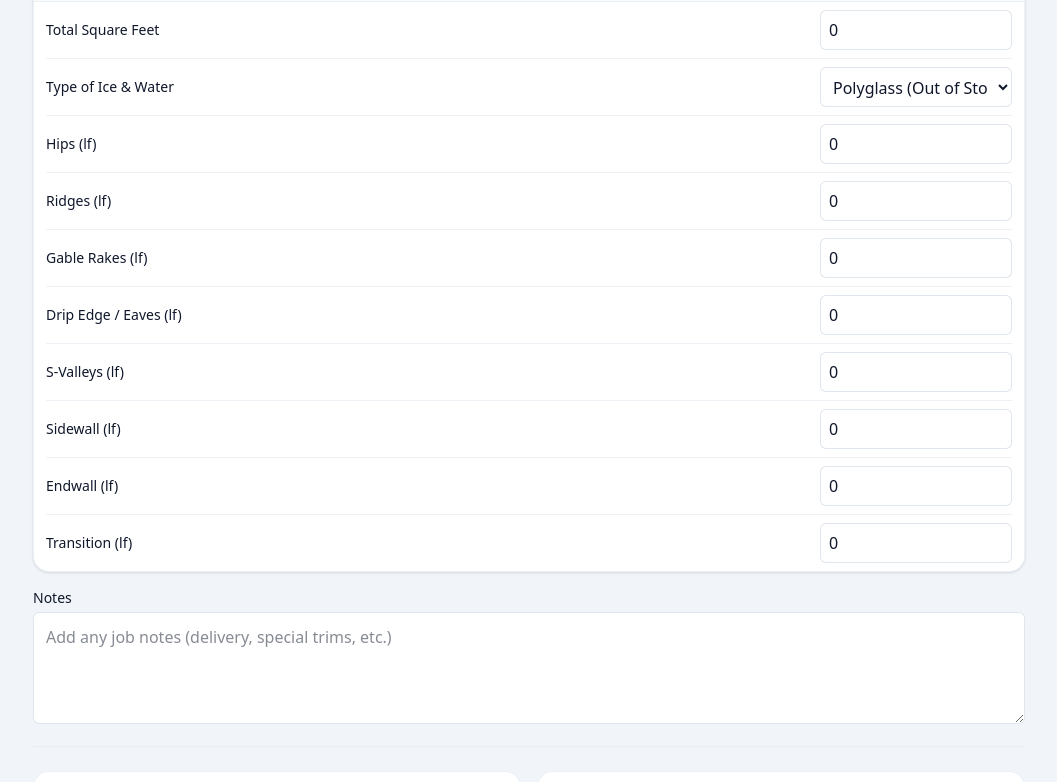
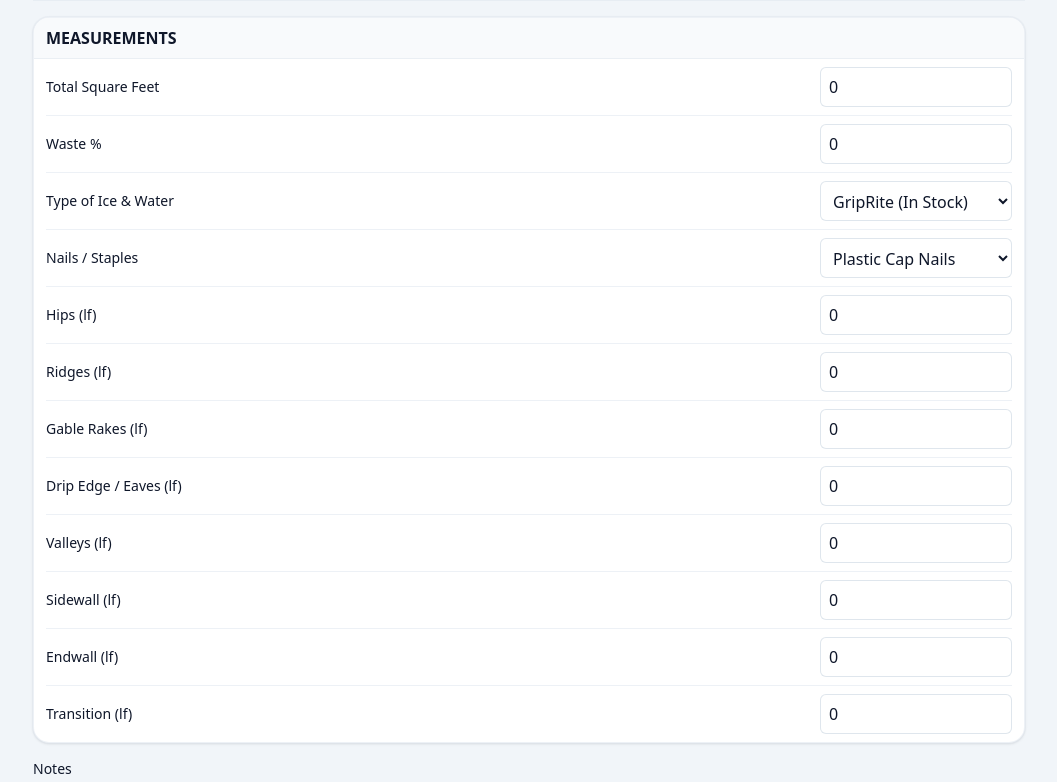
Before and after one commit to dencsjr/roof-quote, a React (Vite) app: page / in a window 1280 px wide. Shown: the part 391-1173 px from the top of the page, without its empty margins (111-1168 px from the left). Built offline with nearby package versions, Linux system fonts and the light colour scheme.

Commit message:
major updates to many inputs and items

```diff
--- a/src/App.jsx
+++ b/src/App.jsx
@@ -6,7 +6,7 @@ import * as JSPDFNS from "jspdf";
 const JsPDF = JSPDFNS.jsPDF || JSPDFNS.default || JSPDFNS;
 
 // --- App Version ---
-const APP_VERSION = "1.1.3"; // fixed JSX closing, removed stray placeholders, stable preview/export
+const APP_VERSION = "1.1.3"; // stable export/preview
 
 // --- Logo asset ---
 // Place your logo at /public/icons/icon-512.png so it serves from /icons/icon-512.png
@@ -39,8 +39,8 @@ const PRICES = {
   panelLF: { "26": 2.5, "24": 3.5 },
   trim24: { hip: 39.08, ridge: 39.08, gable: 28.76, drip: 25.87, svalley: 69.01, sidewall: 31.63, endwall: 37.38, transition: 43.14 },
   trim26: { hip: 24.02, ridge: 24.02, gable: 23.98, drip: 21.68, svalley: 66.26, sidewall: 23.85, endwall: 29.63, transition: 29.63 },
-  z: { "24": 9.96, "26": 9.74 }, // 10' each, NO extra piece
-  zPerf: { "24": 27.41, "26": 26.43 }, // 10' each, NO extra piece
+  z: { "24": 9.96, "26": 9.74 }, // 10' each
+  zPerf: { "24": 27.41, "26": 26.43 }, // 10' each
   iws: {
     standard: { label: "Polyglass", price: 64.29, coverSqft: 185, stock: "Out of Stock" },
     butyl: { label: "GripRite", price: 129.60, coverSqft: 185, stock: "In Stock" },
@@ -48,14 +48,21 @@ const PRICES = {
   clips: { pricePerBox: 246.17, piecesPerBox: 1000, lfPerPiece: 2 }, // 1 piece per 2 lf panels
   screws: { pricePerBag: 18.91, piecesPerBag: 250, lfPerPiece: 1 }, // 1 screw per lf panels
   staples: { pricePerBox: 48.79, sqftPerBox: 1500 },
+  butylRoll: { label: 'butyl roll', price: 5.20 },
+  plasticCapPail: { label: 'Plastic Cap Pail', price: 18.84 }
 };
 
 export default function MetalRoofQuoteApp() {
   // Header fields
   const [customer, setCustomer] = useState("");
   const [po, setPo] = useState("");
-  const [iwsChoice, setIwsChoice] = useState("standard"); // standard | butyl
+  const [iwsChoice, setIwsChoice] = useState("butyl"); // standard | butyl (GripRite default)
+  const [fastenerChoice, setFastenerChoice] = useState("Plastic Cap Nails");
   const [notes, setNotes] = useState("");
+
+  // Roof style selection
+  const STYLE_OPTIONS = ['1.5" Mechanical Standing Seam', '1.5" Lock Seam', '1" Snap Lock'];
+  const [style, setStyle] = useState(STYLE_OPTIONS[0]);
 
   // Precompute a DataURL of the logo for embedding into the PDF (jsPDF needs a data URL for reliability)
   const [pdfLogoDataUrl, setPdfLogoDataUrl] = useState(null);
@@ -98,6 +105,7 @@ export default function MetalRoofQuoteApp() {
   // Measurements
   const [inputs, setInputs] = useState({
     sqft: 0,
+    wastePct: 0,
     hips: 0,
     ridges: 0,
     gables: 0,
@@ -111,8 +119,10 @@ export default function MetalRoofQuoteApp() {
 
   // Core calculator for a given gauge
   const calcForGauge = (gauge) => {
-    const panelLF = inputs.sqft / PANEL_SQFT_PER_LF; // do not round; keep raw for clips/screws
-    const panelCost = panelLF * PRICES.panelLF[gauge];
+    const wasteFactor = 1 + (toNum(inputs.wastePct) / 100);
+    const effSqft = inputs.sqft * wasteFactor;
+    const panelLF = effSqft / PANEL_SQFT_PER_LF; // do not round; keep raw for clips/screws
+    const panelCost = panelLF * (PRICES.panelLF[gauge] ?? 0);
 
     const trimPrices = gauge === "24" ? PRICES.trim24 : PRICES.trim26;
     const pieces = {
@@ -128,32 +138,55 @@ export default function MetalRoofQuoteApp() {
 
     const trimCost = Object.entries(pieces).reduce((sum, [key, qty]) => sum + qty * (trimPrices[key] ?? 0), 0);
 
-    // Ice & Water (choose one)
-    const iws = PRICES.iws[iwsChoice];
+    // Ice & Water (choose one) — uses raw sqft (waste not applied)
+    const iws = PRICES.iws[iwsChoice] || { label: "Ice & Water", price: 0, coverSqft: 185 };
     const iwsQty = inputs.sqft > 0 ? Math.ceil(inputs.sqft / iws.coverSqft) + 1 : 0; // +1 roll
     const iwsCost = iwsQty * iws.price;
 
-    // Panel clips (1 per 2 LF of panels)
-    const clipPiecesNeeded = panelLF / PRICES.clips.lfPerPiece;
-    const clipBoxes = clipPiecesNeeded > 0 ? Math.ceil(clipPiecesNeeded / PRICES.clips.piecesPerBox) : 0;
+    // Panel clips (not used for 1" Snap Lock)
+    const clipsRequired = style !== '1" Snap Lock';
+    const clipPiecesNeeded = clipsRequired ? panelLF / PRICES.clips.lfPerPiece : 0;
+    const clipBoxes = clipsRequired && clipPiecesNeeded > 0 ? Math.ceil(clipPiecesNeeded / PRICES.clips.piecesPerBox) : 0;
     const clipCost = clipBoxes * PRICES.clips.pricePerBox;
 
     // Pancake screws (1 per LF of panels)
     const screwBags = panelLF > 0 ? Math.ceil(panelLF / PRICES.screws.piecesPerBag) : 0;
     const screwCost = screwBags * PRICES.screws.pricePerBag;
 
-    // Z metals (NO extra piece)
-    const zQty = sticksNoExtra(inputs.hips * 2); // double hips, round up to 10'
-    const zCost = zQty * PRICES.z[gauge];
+    // Z metals: base on double hips, plus 1 piece per each 10' of sidewall, endwall, and transition (rounded up separately). Still no universal "+1".
+    const zExtraFromWalls = sticksNoExtra(inputs.sidewalls) + sticksNoExtra(inputs.endwalls) + sticksNoExtra(inputs.transitions);
+    const zQty = sticksNoExtra(inputs.hips * 2) + zExtraFromWalls; // double hips + extras from walls/transitions
+    const zCost = zQty * (PRICES.z[gauge] ?? 0);
 
     const zPerfQty = sticksNoExtra(inputs.ridges * 2); // double ridge, round up to 10'
-    const zPerfCost = zPerfQty * PRICES.zPerf[gauge];
+    const zPerfCost = zPerfQty * (PRICES.zPerf[gauge] ?? 0);
 
-    // Staples
-    const stapleBoxes = inputs.sqft > 0 ? Math.ceil(inputs.sqft / PRICES.staples.sqftPerBox) : 0;
-    const stapleCost = stapleBoxes * PRICES.staples.pricePerBox;
+    // Butyl Roll math (qty & cost only)
+    // qty = ceil(((hips + ridges) * 2 + sidewall + endwall + transition) / 50)
+    const totalLfForButyl =
+      (toNum(inputs.hips) + toNum(inputs.ridges)) * 2 +
+      toNum(inputs.sidewalls) + toNum(inputs.endwalls) + toNum(inputs.transitions);
+    const butylRolls = totalLfForButyl > 0 ? Math.ceil(totalLfForButyl / 50) : 0;
+    const butylRollCost = butylRolls * (PRICES.butylRoll?.price || 0);
 
-    const subtotal = panelCost + trimCost + iwsCost + clipCost + screwCost + zCost + zPerfCost + stapleCost;
+    // Staples — uses raw sqft (waste not applied)
+    let stapleBoxes = inputs.sqft > 0 ? Math.ceil(inputs.sqft / PRICES.staples.sqftPerBox) : 0;
+    let stapleCost = stapleBoxes * PRICES.staples.pricePerBox;
+
+    // Plastic Cap Pail — same quantity rule as Staple Pack (uses raw sqft, 1 pail per 1500 sqft)
+    let plasticPails = inputs.sqft > 0 ? Math.ceil(inputs.sqft / PRICES.staples.sqftPerBox) : 0;
+    let plasticPailCost = plasticPails * (PRICES.plasticCapPail?.price || 0);
+
+    // Fastener selection exclusivity
+    if (fastenerChoice === 'Plastic Cap Nails') {
+      // Plastic cap nails selected -> no staple packs
+      stapleBoxes = 0; stapleCost = 0;
+    } else if (fastenerChoice === 'Crossfire Staples') {
+      // Crossfire staples selected -> no plastic cap pails
+      plasticPails = 0; plasticPailCost = 0;
+    }
+
+    const subtotal = panelCost + trimCost + iwsCost + clipCost + screwCost + zCost + zPerfCost + butylRollCost + stapleCost + plasticPailCost;
     const markupAmt = (toNum(markupPct) / 100) * subtotal;
     const taxableBase = subtotal + markupAmt; // tax after markup
     const taxAmt = (toNum(taxPct) / 100) * taxableBase;
@@ -163,28 +196,30 @@ export default function MetalRoofQuoteApp() {
       gauge,
       panelLF,
       lines: [
-        { label: `Panels (${panelLF.toFixed(0)} lf)`, qty: panelLF, unit: "lf", price: PRICES.panelLF[gauge], total: panelCost },
+        { label: `Panels (${panelLF.toFixed(0)} lf)${toNum(inputs.wastePct) > 0 ? ` (w/ ${toNum(inputs.wastePct)}% waste)` : ""}`, qty: panelLF, unit: "lf", price: PRICES.panelLF[gauge] ?? 0, total: panelCost },
         { label: `Hip`, qty: pieces.hip, unit: "10' pcs", price: trimPrices.hip, total: pieces.hip * trimPrices.hip },
         { label: `Ridge`, qty: pieces.ridge, unit: "10' pcs", price: trimPrices.ridge, total: pieces.ridge * trimPrices.ridge },
         { label: `Gable Rake`, qty: pieces.gable, unit: "10' pcs", price: trimPrices.gable, total: pieces.gable * trimPrices.gable },
         { label: `Drip Edge`, qty: pieces.drip, unit: "10' pcs", price: trimPrices.drip, total: pieces.drip * trimPrices.drip },
-        { label: `S-Valley`, qty: pieces.svalley, unit: "10' pcs", price: trimPrices.svalley, total: pieces.svalley * trimPrices.svalley },
+        { label: `Valleys`, qty: pieces.svalley, unit: "10' pcs", price: trimPrices.svalley, total: pieces.svalley * trimPrices.svalley },
         { label: `Sidewall`, qty: pieces.sidewall, unit: "10' pcs", price: trimPrices.sidewall, total: pieces.sidewall * trimPrices.sidewall },
         { label: `Endwall`, qty: pieces.endwall, unit: "10' pcs", price: trimPrices.endwall, total: pieces.endwall * trimPrices.endwall },
         { label: `Transition`, qty: pieces.transition, unit: "10' pcs", price: trimPrices.transition, total: pieces.transition * (trimPrices.transition ?? 0) },
         { label: `${iws.label}`, qty: iwsQty, unit: "rolls", price: iws.price, total: iwsCost },
         { label: `Panel Clips`, qty: clipBoxes, unit: "box", price: PRICES.clips.pricePerBox, total: clipCost },
         { label: `Pancake Screws`, qty: screwBags, unit: "bag", price: PRICES.screws.pricePerBag, total: screwCost },
-        { label: `Z Metal`, qty: zQty, unit: "10' pcs", price: PRICES.z[gauge], total: zCost },
-        { label: `Perforated Z Metal`, qty: zPerfQty, unit: "10' pcs", price: PRICES.zPerf[gauge], total: zPerfCost },
+        { label: `Z Metal`, qty: zQty, unit: "10' pcs", price: PRICES.z[gauge] ?? 0, total: zCost },
+        { label: `Perforated Z Metal`, qty: zPerfQty, unit: "10' pcs", price: PRICES.zPerf[gauge] ?? 0, total: zPerfCost },
+        { label: PRICES.butylRoll.label, qty: butylRolls, unit: "rolls", price: PRICES.butylRoll.price, total: butylRollCost },
         { label: `Staple Pack`, qty: stapleBoxes, unit: "box", price: PRICES.staples.pricePerBox, total: stapleCost },
+        { label: PRICES.plasticCapPail.label, qty: plasticPails, unit: "pail", price: PRICES.plasticCapPail.price, total: plasticPailCost },
       ],
       subtotal, markupAmt, taxableBase, taxAmt, grandTotal,
     };
   };
 
-  const result24 = useMemo(() => calcForGauge("24"), [inputs, iwsChoice, markupPct]);
-  const result26 = useMemo(() => calcForGauge("26"), [inputs, iwsChoice, markupPct]);
+  const result24 = useMemo(() => calcForGauge("24"), [inputs, iwsChoice, markupPct, style, fastenerChoice]);
+  const result26 = useMemo(() => calcForGauge("26"), [inputs, iwsChoice, markupPct, style, fastenerChoice]);
 
   // --- Minimal self-tests (console) ---
   useEffect(() => {
@@ -204,6 +239,9 @@ export default function MetalRoofQuoteApp() {
     // ensure iws labels
     console.assert(PRICES.iws.standard.label === "Polyglass", "iws label Polyglass");
     console.assert(PRICES.iws.butyl.label === "GripRite", "iws label GripRite");
+    // butyl roll sanity checks (display/config only)
+    console.assert(!!PRICES.butylRoll && PRICES.butylRoll.price === 5.20, "butyl roll price present");
+    console.assert(Math.ceil(((10+10)*2 + 0 + 0 + 0) / 50) === 1, "butyl roll qty rounding");
   }, []);
 
   // Build the PDF content once so we can reuse for download or preview
@@ -251,6 +289,8 @@ export default function MetalRoofQuoteApp() {
     // Then Customer and PO
     if (customer) { doc.text(`Customer: ${customer}`, left, headerY); headerY += 14; }
     if (po) { doc.text(`PO: ${po}`, left, headerY); headerY += 14; }
+    // Waste % (applied to panels only)
+    doc.text(`Waste: ${toNum(inputs.wastePct)}% (applied to panels only)`, left, headerY); headerY += 14;
     // Then Notes right under PO
     if (notes && notes.trim()) {
       doc.setFontSize(11); doc.text("Notes:", left, headerY); headerY += 14;
@@ -361,6 +401,12 @@ export default function MetalRoofQuoteApp() {
             <input id="field-po" className="border border-slate-300/60 focus:border-slate-400/50 focus:ring-1 focus:ring-slate-400/30 p-2 rounded-md w-48 h-10 max-w-[60vw] bg-white" placeholder="PO #" value={po} onChange={(e) => setPo(e.target.value)} />
           </div>
           <div className="flex items-center justify-between gap-3 py-2">
+            <label htmlFor="field-style" className="text-sm font-medium whitespace-nowrap">Style</label>
+            <select id="field-style" className="border border-slate-300/60 focus:border-slate-400/50 focus:ring-1 focus:ring-slate-400/30 p-2 rounded-md w-48 h-10 max-w-[60vw] bg-white" value={style} onChange={(e) => setStyle(e.target.value)}>
+              {STYLE_OPTIONS.map((opt) => (<option key={opt} value={opt}>{opt}</option>))}
+            </select>
+          </div>
+          <div className="flex items-center justify-between gap-3 py-2">
             <label htmlFor="field-markup" className="text-sm font-medium whitespace-nowrap">Markup %</label>
             <input id="field-markup" type="number" inputMode="decimal" className="border border-slate-300/60 focus:border-slate-400/50 focus:ring-1 focus:ring-slate-400/30 p-2 rounded-md w-48 h-10 max-w-[60vw] bg-white" value={markupPct} onChange={(e) => setMarkupPct(toNum(e.target.value))} />
           </div>
@@ -378,10 +424,21 @@ export default function MetalRoofQuoteApp() {
             <input id="field-sqft" type="number" inputMode="decimal" className="border border-slate-300/60 focus:border-slate-400/50 focus:ring-1 focus:ring-slate-400/30 p-2 rounded-md w-48 h-10 max-w-[60vw] bg-white" value={inputs.sqft} onChange={(e) => update("sqft", e.target.value)} />
           </div>
           <div className="flex items-center justify-between gap-3 py-2">
+            <label htmlFor="field-waste" className="text-sm font-medium whitespace-nowrap">Waste %</label>
+            <input id="field-waste" type="number" inputMode="decimal" className="border border-slate-300/60 focus:border-slate-400/50 focus:ring-1 focus:ring-slate-400/30 p-2 rounded-md w-48 h-10 max-w-[60vw] bg-white" value={inputs.wastePct} onChange={(e) => update("wastePct", e.target.value)} />
+          </div>
+          <div className="flex items-center justify-between gap-3 py-2">
             <label htmlFor="field-iws" className="text-sm font-medium whitespace-nowrap">Type of Ice & Water</label>
             <select id="field-iws" className="border border-slate-300/60 focus:border-slate-400/50 focus:ring-1 focus:ring-slate-400/30 p-2 rounded-md w-48 h-10 max-w-[60vw] bg-white" value={iwsChoice} onChange={(e) => setIwsChoice(e.target.value)}>
+              <option value="butyl">{`${PRICES.iws.butyl.label} (${PRICES.iws.butyl.stock})`}</option>
               <option value="standard">{`${PRICES.iws.standard.label} (${PRICES.iws.standard.stock})`}</option>
-              <option value="butyl">{`${PRICES.iws.butyl.label} (${PRICES.iws.butyl.stock})`}</option>
+            </select>
+          </div>
+          <div className="flex items-center justify-between gap-3 py-2">
+            <label htmlFor="field-fasteners" className="text-sm font-medium whitespace-nowrap">Nails / Staples</label>
+            <select id="field-fasteners" className="border border-slate-300/60 focus:border-slate-400/50 focus:ring-1 focus:ring-slate-400/30 p-2 rounded-md w-48 h-10 max-w-[60vw] bg-white" value={fastenerChoice} onChange={(e) => setFastenerChoice(e.target.value)}>
+              <option value="Plastic Cap Nails">Plastic Cap Nails</option>
+              <option value="Crossfire Staples">Crossfire Staples</option>
             </select>
           </div>
           <div className="flex items-center justify-between gap-3 py-2">
@@ -401,7 +458,7 @@ export default function MetalRoofQuoteApp() {
             <input id="field-eaves" type="number" inputMode="decimal" className="border border-slate-300/60 focus:border-slate-400/50 focus:ring-1 focus:ring-slate-400/30 p-2 rounded-md w-48 h-10 max-w-[60vw] bg-white" value={inputs.eaves} onChange={(e) => update("eaves", e.target.value)} />
           </div>
           <div className="flex items-center justify-between gap-3 py-2">
-            <label htmlFor="field-svalleys" className="text-sm font-medium whitespace-nowrap">S-Valleys (lf)</label>
+            <label htmlFor="field-svalleys" className="text-sm font-medium whitespace-nowrap">Valleys (lf)</label>
             <input id="field-svalleys" type="number" inputMode="decimal" className="border border-slate-300/60 focus:border-slate-400/50 focus:ring-1 focus:ring-slate-400/30 p-2 rounded-md w-48 h-10 max-w-[60vw] bg-white" value={inputs.svalleys} onChange={(e) => update("svalleys", e.target.value)} />
           </div>
           <div className="flex items-center justify-between gap-3 py-2">
@@ -426,7 +483,7 @@ export default function MetalRoofQuoteApp() {
           id="field-notes"
           className="border border-slate-300/60 focus:border-slate-400/50 focus:ring-1 focus:ring-slate-400/30 p-3 rounded-md w-full h-28 bg-white"
           rows={5}
-          placeholder="Add any job notes (delivery, special trims, etc.)"
+          placeholder="Add any job notes (special trims, etc.)"
           value={notes}
           onChange={(e) => setNotes(e.target.value)}
         />
@@ -439,7 +496,6 @@ export default function MetalRoofQuoteApp() {
         {[result24, result26].map((res) => (
           <div key={res.gauge} className="bg-white border border-slate-200/60 rounded-2xl p-4">
             <h2 className="font-semibold text-lg">{res.gauge} Gauge</h2>
-            <div className="text-sm text-slate-600">Panels: {Number.isFinite(res?.panelLF) ? res.panelLF.toFixed(0) : 0} lf</div>
             {res && res.lines ? (
               <table className="w-full text-sm mt-3">
                 <thead>
```
